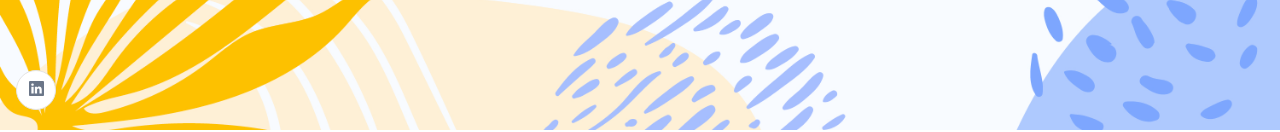
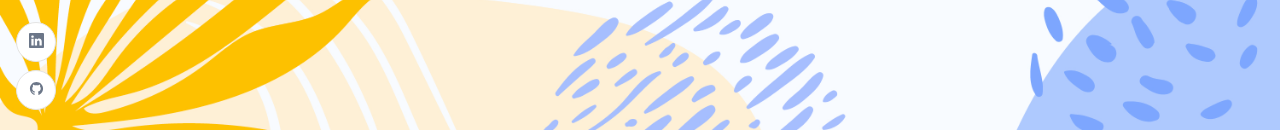
Before and after one commit to rwatoun/Portfolio, a React (Create React App) app in the folder frontend_react/: page / in a window 1280 px wide. Shown: the part 670-802 px from the top of the page. Built offline with nearby package versions, Linux system fonts and the light colour scheme; no server answers.

Commit message:
added the github icon which was missing

```diff
--- a/frontend_react/src/components/SocialMedia.jsx
+++ b/frontend_react/src/components/SocialMedia.jsx
@@ -1,5 +1,6 @@
 import React from "react";
 import { BsLinkedin } from "react-icons/bs";
+import { AiFillGithub } from "react-icons/ai";
 
 const SocialMedia = () => {
   return (
@@ -13,6 +14,15 @@ const SocialMedia = () => {
           <BsLinkedin />
         </a>
       </div>
+      <div>
+        <a
+          href="https://github.com/rwatoun"
+          target="_blank"
+          rel="noopener noreferrer"
+        >
+          <AiFillGithub />
+        </a>
+      </div>
     </div>
   );
 };
--- a/frontend_react/src/container/Header/Header.scss
+++ b/frontend_react/src/container/Header/Header.scss
@@ -4,6 +4,11 @@
   background-size: cover;
   background-repeat: repeat;
   background-position: top;
+
+  @media screen and (max-width: 2000px) {
+    width: 100%;
+    margin-right: 0rem;
+  }
 
   .app__wrapper {
     padding: 0;
```
